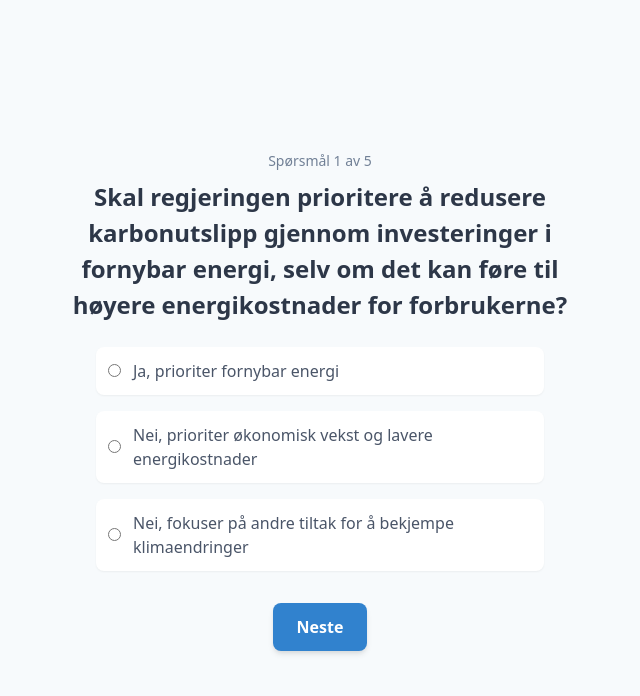
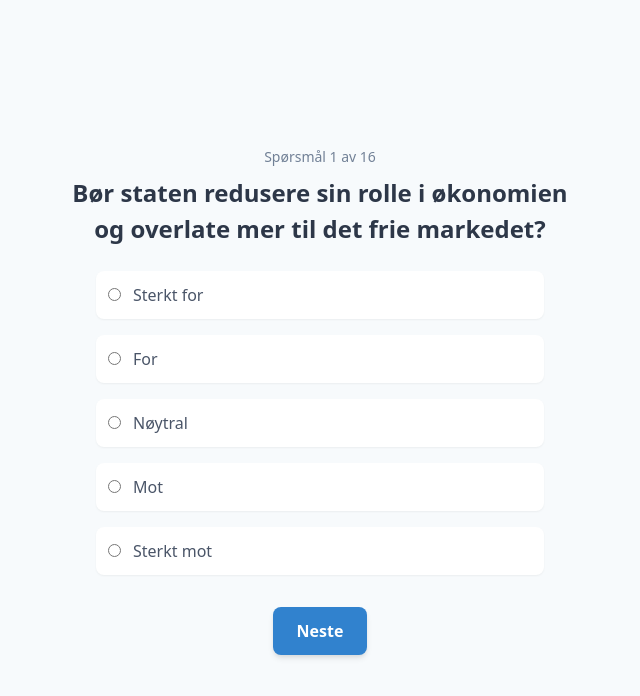
Before and after one commit to swampland/poll, a React (Create React App) app: page / in a window 1280 px wide. Both pictures are taken after a click on the button "Start Poll". Shown: the top 696 px of the page, without its empty margins (320-960 px from the left). Built offline with nearby package versions, Linux system fonts and the light colour scheme.

Commit message:
updated with AI generated questions

```diff
--- a/src/App.js
+++ b/src/App.js
@@ -2,7 +2,7 @@ import React, { useState } from "react";
 import Introduction from "./Introduction";
 import Question from "./Question";
 import Results from "./Results";
-import { questions } from "./data";
+import { questions, partyPositions, parties } from "./data";
 
 function App() {
   const [currentStep, setCurrentStep] = useState(0);
@@ -12,8 +12,8 @@ function App() {
     setCurrentStep(1);
   };
 
-  const handleAnswer = (questionId, optionId) => {
-    setAnswers((prev) => ({ ...prev, [questionId]: optionId }));
+  const handleAnswer = (questionId, optionValue) => {
+    setAnswers((prev) => ({ ...prev, [questionId]: optionValue }));
     setCurrentStep((prev) => prev + 1);
   };
 
@@ -24,27 +24,56 @@ function App() {
 
   const calculateResults = () => {
     const scores = {};
-    questions.forEach((question) => {
-      const selectedOption = answers[question.id];
-      if (selectedOption && question.partySupport[selectedOption]) {
-        const parties = question.partySupport[selectedOption];
-        parties.forEach((party) => {
-          scores[party] = (scores[party] || 0) + 1;
-        });
+    const maxDistancePerQuestion = 4; // Maks avstand mellom -2 og 2
+
+    Object.keys(parties).forEach((partyCode) => {
+      let totalDistance = 0;
+      let validQuestions = 0;
+
+      questions.forEach((question, index) => {
+        const userAnswer = answers[question.id];
+        const partyPosition = partyPositions[partyCode][index];
+
+        if (userAnswer !== undefined && partyPosition !== undefined) {
+          validQuestions++;
+
+          // Manhattan-avstand basert på NRKs algoritme
+          let distance = Math.abs(userAnswer - partyPosition);
+
+          // Spesiell håndtering av verdier nær 0 (±0.3)
+          const isUserNearZero = Math.abs(userAnswer) <= 0.3;
+          const isPartyNearZero = Math.abs(partyPosition) <= 0.3;
+
+          if (isUserNearZero && isPartyNearZero) {
+            distance = 0; // Full match hvis begge er nær 0
+          } else if (isUserNearZero || isPartyNearZero) {
+            distance *= 2; // Dobbel avstand hvis bare én er nær 0
+          }
+
+          totalDistance += distance;
+        }
+      });
+
+      if (validQuestions === 0) {
+        scores[partyCode] = 0; // Ingen gyldige svar, sett til 0%
+      } else {
+        // Normaliser avstand til [0, 1], der 0 er maks avstand og 1 er ingen avstand
+        const maxPossibleDistance = validQuestions * maxDistancePerQuestion;
+        const normalizedDistance = totalDistance / maxPossibleDistance;
+        const similarity = 1 - normalizedDistance; // 1 er nærmest, 0 er lengst unna
+        scores[partyCode] = Math.round(similarity * 100); // Konverter til prosent
       }
     });
 
-    // Returner en sortert liste over alle partier med poeng (0 hvis ingen match)
-    const allParties = Object.keys(scores).map((party) => ({
-      code: party,
-      score: scores[party],
+    const resultList = Object.keys(scores).map((partyCode) => ({
+      code: partyCode,
+      score: scores[partyCode],
     }));
 
-    // Sorter etter poeng (høyest til lavest)
-    return allParties.sort((a, b) => b.score - a.score);
+    return resultList.sort((a, b) => b.score - a.score); // Sorter fra høyest til lavest
   };
 
-  console.log("Current Step:", currentStep); // Debugging
+  console.log("Current Step:", currentStep);
 
   if (currentStep === 0) {
     return <Introduction onStart={handleStart} />;
@@ -57,7 +86,7 @@ function App() {
         results={results}
         answers={answers}
         onRestart={handleRestart}
-        totalSteps={questions.length} // Ny prop
+        totalSteps={questions.length}
       />
     );
   }
@@ -74,7 +103,6 @@ function App() {
     );
   }
 
-  // Fallback i tilfelle noe går galt
   return (
     <div>
       <p>En uventet feil oppstod. Vennligst start på nytt.</p>
--- a/src/Question.js
+++ b/src/Question.js
@@ -3,18 +3,17 @@ import React, { useState } from "react";
 function Question({ question, onAnswer, currentStep, totalSteps }) {
   const [selectedOption, setSelectedOption] = useState(null);
 
-  const handleSelect = (optionId) => {
-    setSelectedOption(optionId);
+  const handleSelect = (optionValue) => {
+    setSelectedOption(optionValue);
   };
 
   const handleSubmit = () => {
-    if (selectedOption) {
+    if (selectedOption !== null) {
       onAnswer(question.id, selectedOption);
-      setSelectedOption(null); // Tilbakestill for neste spørsmål
+      setSelectedOption(null);
     }
   };
 
-  // Hvis question er undefined, vis en feilmelding
   if (!question) {
     return (
       <div className="flex flex-col items-center justify-center min-h-screen bg-gray-100 p-4">
@@ -40,9 +39,9 @@ function Question({ question, onAnswer, currentStep, totalSteps }) {
             <input
               type="radio"
               name={`question-${question.id}`}
-              value={option.id}
-              checked={selectedOption === option.id}
-              onChange={() => handleSelect(option.id)}
+              value={option.value}
+              checked={selectedOption === option.value}
+              onChange={() => handleSelect(option.value)}
               className="form-radio text-blue-600"
             />
             <span className="text-gray-700">{option.text}</span>
@@ -51,7 +50,7 @@ function Question({ question, onAnswer, currentStep, totalSteps }) {
       </div>
       <button
         onClick={handleSubmit}
-        disabled={!selectedOption}
+        disabled={selectedOption === null}
         className="mt-8 px-6 py-3 bg-blue-600 text-white font-semibold rounded-lg shadow-md hover:bg-blue-700 transition-colors disabled:opacity-50 disabled:cursor-not-allowed"
       >
         Neste
--- a/src/data.js
+++ b/src/data.js
@@ -1,94 +1,222 @@
 export const questions = [
   {
     id: 1,
-    text: "Skal regjeringen prioritere å redusere karbonutslipp gjennom investeringer i fornybar energi, selv om det kan føre til høyere energikostnader for forbrukerne?",
+    text: "Bør staten redusere sin rolle i økonomien og overlate mer til det frie markedet?",
     options: [
-      { id: "A", text: "Ja, prioriter fornybar energi" },
-      { id: "B", text: "Nei, prioriter økonomisk vekst og lavere energikostnader" },
-      { id: "C", text: "Nei, fokuser på andre tiltak for å bekjempe klimaendringer" },
+      { id: "A", text: "Sterkt for", value: 2 },
+      { id: "B", text: "For", value: 1 },
+      { id: "C", text: "Nøytral", value: 0 },
+      { id: "D", text: "Mot", value: -1 },
+      { id: "E", text: "Sterkt mot", value: -2 },
     ],
-    partySupport: {
-      A: ["SV", "MDG", "R", "Partiet Sentrum", "Ensomhetspartiet", "FOR"],
-      B: ["AP", "KrF", "Pensjonistpartiet", "Velferd og Innovasjonspartiet", "Generasjonspartiet"],
-      C: ["FrP", "H", "Industri- og Næringspartiet", "Konservativt", "D", "Partiet DNI"],
-    },
   },
   {
     id: 2,
-    text: "Skal staten implementere strengere innvandringskontroller for å begrense antall flyktninger og asylsøkere, eller beholde nåværende politikk?",
+    text: "Bør staten redusere eller fjerne formueskatten for å fremme næringsliv og investeringer?",
     options: [
-      { id: "A", text: "Ja, implementer strengere kontroller" },
-      { id: "B", text: "Nei, behold nåværende politikk" },
-      { id: "C", text: "Nei, innfør en mer åpen politikk" },
+      { id: "A", text: "Sterkt for", value: 2 },
+      { id: "B", text: "For", value: 1 },
+      { id: "C", text: "Nøytral", value: 0 },
+      { id: "D", text: "Mot", value: -1 },
+      { id: "E", text: "Sterkt mot", value: -2 },
     ],
-    partySupport: {
-      A: ["FrP", "H", "Sp", "Industri- og Næringspartiet", "Konservativt", "D", "Partiet DNI"],
-      B: ["AP", "KrF", "Pensjonistpartiet", "Velferd og Innovasjonspartiet", "Generasjonspartiet"],
-      C: ["SV", "MDG", "R", "V", "Partiet Sentrum", "Ensomhetspartiet", "FOR"],
-    },
   },
   {
     id: 3,
-    text: "Skal regjeringen øke skattene for de rikeste for å finansiere sosiale programmer og redusere ulikhet, eller fokusere på økonomisk vekst gjennom skattelettelser?",
+    text: "Bør pensjoner kun organiseres gjennom private ordninger uten statlig innblanding?",
     options: [
-      { id: "A", text: "Ja, øk skattene for de rikeste" },
-      { id: "B", text: "Nei, behold dagens skattenivå" },
-      { id: "C", text: "Nei, reduser skattene for å fremme vekst" },
+      { id: "A", text: "Sterkt for", value: 2 },
+      { id: "B", text: "For", value: 1 },
+      { id: "C", text: "Nøytral", value: 0 },
+      { id: "D", text: "Mot", value: -1 },
+      { id: "E", text: "Sterkt mot", value: -2 },
     ],
-    partySupport: {
-      A: ["AP", "SV", "R", "MDG", "Partiet Sentrum", "Ensomhetspartiet", "FOR"],
-      B: ["Sp", "KrF", "Pensjonistpartiet", "Velferd og Innovasjonspartiet", "Generasjonspartiet"],
-      C: ["FrP", "H", "Industri- og Næringspartiet", "Konservativt", "D", "Partiet DNI"],
-    },
   },
   {
     id: 4,
-    text: "Skal regjeringen tillate større privat involvering i helsevesenet for å forbedre effektivitet og redusere ventetider, eller beholde et fullt offentlig system?",
+    text: "Bør Norge innføre mer direkte demokrati, som folkets rett til å foreslå og stemme over lover?",
     options: [
-      { id: "A", text: "Fullt offentlig system" },
-      { id: "B", text: "Tillat noe privat involvering" },
-      { id: "C", text: "Tillat mest privat involvering" },
+      { id: "A", text: "Sterkt for", value: 2 },
+      { id: "B", text: "For", value: 1 },
+      { id: "C", text: "Nøytral", value: 0 },
+      { id: "D", text: "Mot", value: -1 },
+      { id: "E", text: "Sterkt mot", value: -2 },
     ],
-    partySupport: {
-      A: ["SV", "R", "MDG", "Partiet Sentrum", "Ensomhetspartiet", "FOR"],
-      B: ["AP", "Sp", "KrF", "Pensjonistpartiet", "Velferd og Innovasjonspartiet", "Generasjonspartiet"],
-      C: ["FrP", "H", "Industri- og Næringspartiet", "Konservativt", "D", "Partiet DNI"],
-    },
   },
   {
     id: 5,
-    text: "Skal regjeringen prioritere å støtte kyst- og fiskerinæringen gjennom subsidier og handelsbeskyttelse, eller fokusere på å diversifisere økonomien?",
+    text: "Bør mer makt overføres fra staten til lokalstyrene for å styre egne ressurser og lokale saker?",
     options: [
-      { id: "A", text: "Prioriter kyst- og fiskerinæringen" },
-      { id: "B", text: "Balanser støtte med diversifisering" },
-      { id: "C", text: "Prioriter diversifisering av økonomien" },
+      { id: "A", text: "Sterkt for", value: 2 },
+      { id: "B", text: "For", value: 1 },
+      { id: "C", text: "Nøytral", value: 0 },
+      { id: "D", text: "Mot", value: -1 },
+      { id: "E", text: "Sterkt mot", value: -2 },
     ],
-    partySupport: {
-      A: ["Sp", "Kystpartiet"],
-      B: ["AP", "KrF", "Pensjonistpartiet", "Velferd og Innovasjonspartiet", "Generasjonspartiet"],
-      C: ["FrP", "H", "SV", "MDG", "R", "V", "Partiet Sentrum", "Ensomhetspartiet", "FOR", "Industri- og Næringspartiet", "Konservativt", "D", "Partiet DNI"],
-    },
+  },
+  {
+    id: 6,
+    text: "Bør Norge bli medlem av EU?",
+    options: [
+      { id: "A", text: "Sterkt for", value: 2 },
+      { id: "B", text: "For", value: 1 },
+      { id: "C", text: "Nøytral", value: 0 },
+      { id: "D", text: "Mot", value: -1 },
+      { id: "E", text: "Sterkt mot", value: -2 },
+    ],
+  },
+  {
+    id: 7,
+    text: "Bør Norge trekke seg fra EØS-avtalen for å styrke nasjonal suverenitet og selvbestemmelse?",
+    options: [
+      { id: "A", text: "Sterkt for", value: 2 },
+      { id: "B", text: "For", value: 1 },
+      { id: "C", text: "Nøytral", value: 0 },
+      { id: "D", text: "Mot", value: -1 },
+      { id: "E", text: "Sterkt mot", value: -2 },
+    ],
+  },
+  {
+    id: 8,
+    text: "Bør staten begrense flyktning- og asylinnvandringen?",
+    options: [
+      { id: "A", text: "Sterkt for", value: 2 },
+      { id: "B", text: "For", value: 1 },
+      { id: "C", text: "Nøytral", value: 0 },
+      { id: "D", text: "Mot", value: -1 },
+      { id: "E", text: "Sterkt mot", value: -2 },
+    ],
+  },
+  {
+    id: 9,
+    text: "Bør staten fortsette å finansiere internasjonale bistandsmidler?",
+    options: [
+      { id: "A", text: "Sterkt for", value: 2 },
+      { id: "B", text: "For", value: 1 },
+      { id: "C", text: "Nøytral", value: 0 },
+      { id: "D", text: "Mot", value: -1 },
+      { id: "E", text: "Sterkt mot", value: -2 },
+    ],
+  },
+  {
+    id: 10,
+    text: "Bør Norge prioritere olje- og gassutvinning for å sikre nasjonal økonomi fremfor å begrense det på grunn av klima?",
+    options: [
+      { id: "A", text: "Sterkt for", value: 2 },
+      { id: "B", text: "For", value: 1 },
+      { id: "C", text: "Nøytral", value: 0 },
+      { id: "D", text: "Mot", value: -1 },
+      { id: "E", text: "Sterkt mot", value: -2 },
+    ],
+  },
+  {
+    id: 11,
+    text: "Bør klimaendringer prioriteres høyere enn økonomisk vekst i politiske beslutninger?",
+    options: [
+      { id: "A", text: "Sterkt for", value: 2 },
+      { id: "B", text: "For", value: 1 },
+      { id: "C", text: "Nøytral", value: 0 },
+      { id: "D", text: "Mot", value: -1 },
+      { id: "E", text: "Sterkt mot", value: -2 },
+    ],
+  },
+  {
+    id: 12,
+    text: "Bør staten øke satsingen på grønn teknologi for å skape nye arbeidsplasser?",
+    options: [
+      { id: "A", text: "Sterkt for", value: 2 },
+      { id: "B", text: "For", value: 1 },
+      { id: "C", text: "Nøytral", value: 0 },
+      { id: "D", text: "Mot", value: -1 },
+      { id: "E", text: "Sterkt mot", value: -2 },
+    ],
+  },
+  {
+    id: 13,
+    text: "Bør staten ha mindre innflytelse over skolenes læreplaner for å unngå ideologisk styring?",
+    options: [
+      { id: "A", text: "Sterkt for", value: 2 },
+      { id: "B", text: "For", value: 1 },
+      { id: "C", text: "Nøytral", value: 0 },
+      { id: "D", text: "Mot", value: -1 },
+      { id: "E", text: "Sterkt mot", value: -2 },
+    ],
+  },
+  {
+    id: 14,
+    text: "Bør staten avstå fra å finansiere nyhetsmedier og organisasjoner knyttet til kultur, livssyn og religion for å sikre uavhengighet og skille staten fra disse områdene?",
+    options: [
+      { id: "A", text: "Sterkt for", value: 2 },
+      { id: "B", text: "For", value: 1 },
+      { id: "C", text: "Nøytral", value: 0 },
+      { id: "D", text: "Mot", value: -1 },
+      { id: "E", text: "Sterkt mot", value: -2 },
+    ],
+  },
+  {
+    id: 15,
+    text: "Bør staten begrense regulering av ytringsfrihet, både i lovverk og på digitale plattformer?",
+    options: [
+      { id: "A", text: "Sterkt for", value: 2 },
+      { id: "B", text: "For", value: 1 },
+      { id: "C", text: "Nøytral", value: 0 },
+      { id: "D", text: "Mot", value: -1 },
+      { id: "E", text: "Sterkt mot", value: -2 },
+    ],
+  },
+  {
+    id: 16,
+    text: "Bør Norge forbli i NATO for å sikre nasjonal sikkerhet?",
+    options: [
+      { id: "A", text: "Sterkt for", value: 2 },
+      { id: "B", text: "For", value: 1 },
+      { id: "C", text: "Nøytral", value: 0 },
+      { id: "D", text: "Mot", value: -1 },
+      { id: "E", text: "Sterkt mot", value: -2 },
+    ],
   },
 ];
 
 export const parties = {
-  AP: { name: "Arbeiderpartiet", description: "Sosialdemokratisk parti med fokus på velferd og likhet." },
-  FrP: { name: "Fremskrittspartiet", description: "Høyrepopulistisk parti som fokuserer på lavere skatter og innvandringskontroll." },
-  H: { name: "Høyre", description: "Konservativt parti som støtter frie markeder og individuelt ansvar." },
+  "Norgesdemokratene": { name: "Norgesdemokratene", description: "Parti med fokus på nasjonale interesser og innvandringskontroll." },
+  "Konservativt": { name: "Konservativt", description: "Konservativt parti med fokus på tradisjonelle verdier og markedsøkonomi." },
+  "Generasjonspartiet": { name: "Generasjonspartiet", description: "Parti med fokus på generasjonspolitikk." },
   "Industri- og Næringspartiet": { name: "Industri- og Næringspartiet", description: "Parti med fokus på industri og næringsutvikling." },
-  Konservativt: { name: "Konservativt", description: "Konservativt parti med fokus på tradisjonelle verdier og markedsøkonomi." },
-  KrF: { name: "Kristelig Folkeparti", description: "Kristendemokratisk parti med fokus på familieverdier og velferd." },
-  MDG: { name: "Miljøpartiet De Grønne", description: "Miljøparti med fokus på bærekraft og grønn politikk." },
-  D: { name: "Norgesdemokratene", description: "Parti med fokus på nasjonale interesser og innvandringskontroll." },
+  "Partiet DNI": { name: "Partiet DNI", description: "Parti med fokus på direkte demokrati og nasjonale interesser." },
+  "Pensjonistpartiet": { name: "Pensjonistpartiet", description: "Parti med fokus på pensjonisters rettigheter." },
   "Partiet Sentrum": { name: "Partiet Sentrum", description: "Sentrumsparti med fokus på sosial rettferdighet og miljø." },
-  Pensjonistpartiet: { name: "Pensjonistpartiet", description: "Parti med fokus på pensjonisters rettigheter." },
-  R: { name: "Rødt", description: "Venstresideparti med fokus på sosialisme og likhet." },
-  Sp: { name: "Senterpartiet", description: "Sentrumsparti med fokus på distriktspolitikk og landbruk." },
-  SV: { name: "SV - Sosialistisk Venstreparti", description: "Sosialistisk parti med fokus på velferd og miljø." },
   "Velferd og Innovasjonspartiet": { name: "Velferd og Innovasjonspartiet", description: "Parti med fokus på velferd og innovasjon." },
-  V: { name: "Venstre", description: "Liberalt parti med fokus på frihet og miljø." },
-  Ensomhetspartiet: { name: "Ensomhetspartiet", description: "Parti med fokus på å bekjempe ensomhet." },
-  FOR: { name: "Fred og Rettferdighet", description: "Parti med fokus på fred og rettferdighet." },
-  Generasjonspartiet: { name: "Generasjonspartiet", description: "Parti med fokus på generasjonspolitikk." },
-  "Partiet DNI": { name: "Partiet DNI", description: "Parti med fokus på direkte demokrati og nasjonale interesser." },
+  "FOR": { name: "Fred og Rettferdighet", description: "Parti med fokus på fred og rettferdighet." },
+  "Ensomhetspartiet": { name: "Ensomhetspartiet", description: "Parti med fokus på å bekjempe ensomhet." },
+  "AP": { name: "Arbeiderpartiet", description: "Sosialdemokratisk parti med fokus på velferd og likhet." },
+  "FrP": { name: "Fremskrittspartiet", description: "Høyrepopulistisk parti som fokuserer på lavere skatter og innvandringskontroll." },
+  "H": { name: "Høyre", description: "Konservativt parti som støtter frie markeder og individuelt ansvar." },
+  "Sp": { name: "Senterpartiet", description: "Sentrumsparti med fokus på distriktspolitikk og landbruk." },
+  "KrF": { name: "Kristelig Folkeparti", description: "Kristendemokratisk parti med fokus på familieverdier og velferd." },
+  "V": { name: "Venstre", description: "Liberalt parti med fokus på frihet og miljø." },
+  "SV": { name: "SV - Sosialistisk Venstreparti", description: "Sosialistisk parti med fokus på velferd og miljø." },
+  "R": { name: "Rødt", description: "Venstresideparti med fokus på sosialisme og likhet." },
+  "MDG": { name: "Miljøpartiet De Grønne", description: "Miljøparti med fokus på bærekraft og grønn politikk." },
 };
+
+export const partyPositions = {
+  "Norgesdemokratene": [2, 2, 2, 2, 2, -2, 2, 2, -2, 2, -2, -2, 2, 2, 2, 2],
+  "Konservativt": [2, 2, 2, 2, 2, -2, 2, 2, -2, 2, -2, -2, 2, 2, 2, 2],
+  "Generasjonspartiet": [-2, -2, -2, 1, 1, 1, -2, -2, 1, -2, 1, 1, -2, -2, -2, 1],
+  "Industri- og Næringspartiet": [2, 2, 2, 2, 2, -2, 2, 2, -2, 2, -2, -2, 2, 2, 2, 2],
+  "Partiet DNI": [2, 2, 2, 2, 2, -2, 2, 2, -2, 2, -2, -2, 2, 2, 2, 2],
+  "Pensjonistpartiet": [-2, -2, -2, 1, 1, -2, -2, 1, 1, -2, 1, 1, -2, -2, -2, 1],
+  "Partiet Sentrum": [-2, -2, -2, 1, 1, 1, -2, -2, 1, -2, 1, 1, -2, -2, -2, 1],
+  "Velferd og Innovasjonspartiet": [-2, -2, -2, 1, 1, 1, -2, -2, 1, -2, 1, 1, -2, -2, -2, 1],
+  "FOR": [-2, -2, -2, 1, 1, 1, -2, -2, 1, -2, 1, 1, -2, -2, -2, -2],
+  "Ensomhetspartiet": [-2, -2, -2, 1, 1, -2, -2, -2, 1, -2, 1, 1, -2, -2, -2, 1],
+  "AP": [-2, -2, -2, 1, 1, 1, -2, -2, 1, -2, 1, 1, -2, -2, -2, 1],
+  "FrP": [2, 2, 2, 2, 2, -2, 2, 2, -2, 2, -2, -2, 2, 2, 2, 2],
+  "H": [1, 1, 1, -1, 0, 1, -2, 1, 1, 1, -1, 1, 1, 1, 1, 1],
+  "Sp": [-2, -2, -2, 1, 2, -2, 0, 1, 1, 1, -1, 1, -2, -2, -2, 1],
+  "KrF": [-2, -2, -2, 1, 1, -2, 0, 1, 1, -2, 1, 1, -2, -2, -2, 1],
+  "V": [1, 1, 1, 1, 1, 1, -2, -1, 1, -2, 1, 1, 1, 1, 1, 1],
+  "SV": [-2, -2, -2, 1, 1, 1, -2, -2, 1, -2, 1, 1, -2, -2, -2, 1],
+  "R": [-2, -2, -2, 1, 1, -1, 1, -2, 1, -2, 1, 1, -2, -2, -2, -2],
+  "MDG": [-2, -2, -2, 1, 1, 1, -2, -2, 1, -2, 2, 2, 0, 0, 1, 1],
+};
```
Also changed, not shown: src/Results.js (+6 -13 lines).
